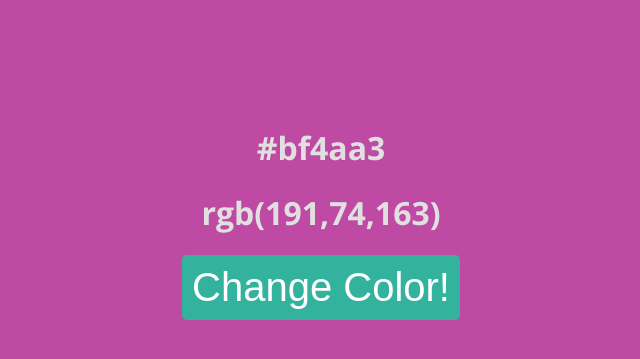
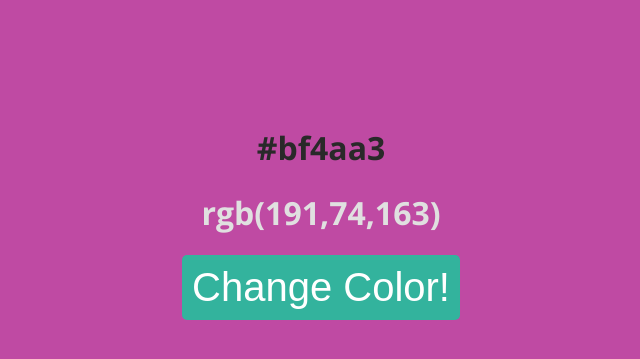
Before and after one commit to rahutami/rahutami.github.io, a PHP site: page /colorChanger/colorChanger.html in a window 1280 px wide, with the pointer over the restyled element. Shown: the top 359 px of the page, without its empty margins (319-959 px from the left). Run offline with PHP 8.4, Linux system fonts and the light colour scheme.

Commit message:
change color on hover

```diff
--- a/colorChanger/colorChanger.css
+++ b/colorChanger/colorChanger.css
@@ -25,3 +25,7 @@ body{
 .code{
     margin-top: 10%;
 }
+
+#hex-code:hover, #rgb-code:hover{
+    color: rgb(41, 41, 41);
+}
```
